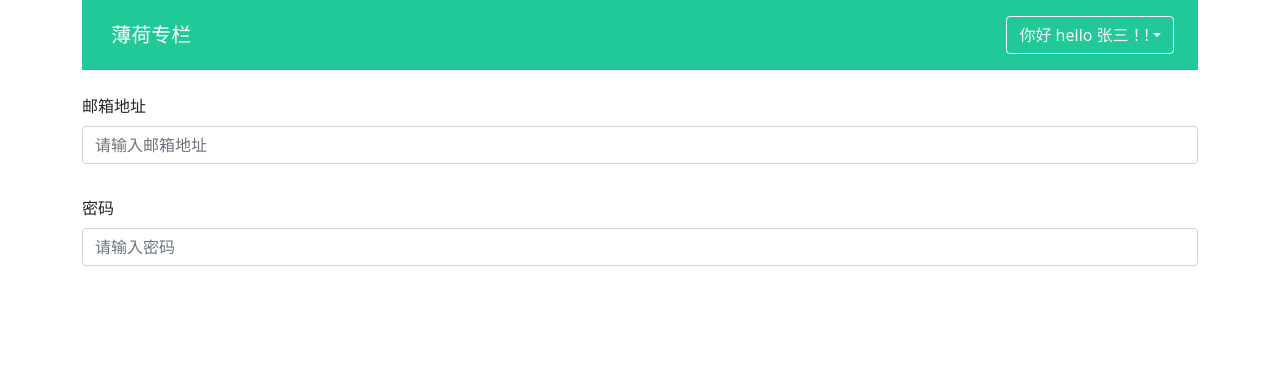
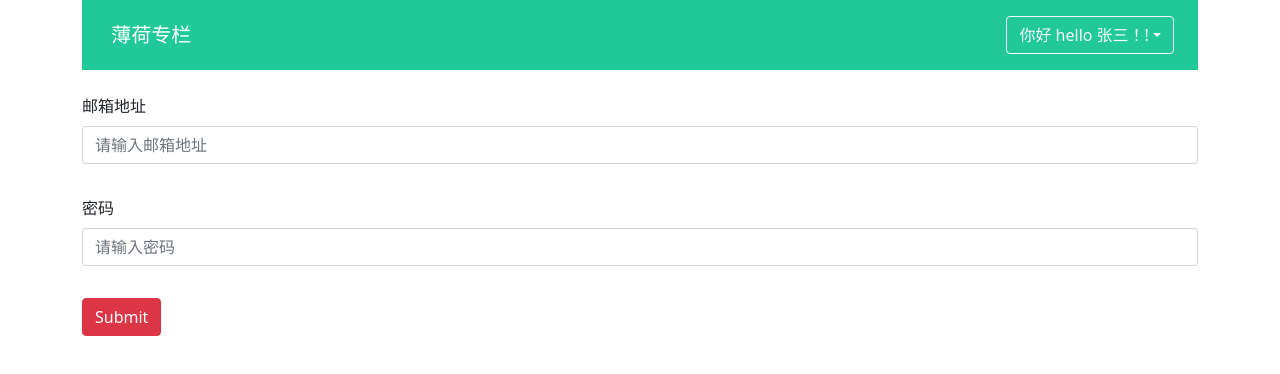
Before and after one commit to lxphhh/bohe, a Vue app: page / in a window 1280 px wide. Shown: the top 374 px of the page. Built offline with nearby package versions, Linux system fonts and the light colour scheme; a small style sheet from the web is missing.

Commit message:
2021-5-17 使用插槽来完成ValidateForm

```diff
--- a/src/App.vue
+++ b/src/App.vue
@@ -1,7 +1,7 @@
 <!--
  * @Author: your name
  * @Date: 2021-05-15 14:28:05
- * @LastEditTime: 2021-05-16 21:53:56
+ * @LastEditTime: 2021-05-17 00:08:24
  * @LastEditors: Please set LastEditors
  * @Description: 主文件入口
  * @FilePath: \Bohe\bohe\src\App.vue
@@ -10,7 +10,7 @@
   <div class="container">
     <global-header :user="currentUser"></global-header>
     <!-- <column-list :list="list"></column-list> -->
-    <form action="">
+    <validate-form @form-sumbit="onFormSubmit">
       <div class="mb-3">
         <div class="mb-3">
           <label class="form-label">邮箱地址</label>
@@ -19,7 +19,8 @@
             :rules="emailRules"
             v-model="emailVal"
             placeholder="请输入邮箱地址"
-          ></validate-input>
+          >
+          </validate-input>
         </div>
         <div class="mb-3">
           <label class="form-label">密码</label>
@@ -28,10 +29,15 @@
             :rules="passwordRules"
             v-model="passwordValue"
             placeholder="请输入密码"
-          ></validate-input>
+          >
+          </validate-input>
         </div>
       </div>
-    </form>
+      <!--v-slot:submit 可以被缩写成#submit 层级一定要对 -->
+      <template #submit>
+        <span type="submit" class="btn btn-danger">Submit</span>
+      </template>
+    </validate-form>
   </div>
 </template>
 
@@ -42,6 +48,7 @@ import { defineComponent, ref } from 'vue'
 import ColumnList, { ColumnProps } from './components/ColumnList.vue'
 import GlobalHeader, { UserProps } from './components/GlobalHeader.vue'
 import ValidateInput, { RulesProp } from './components/ValidateInput.vue'
+import ValidateForm from './components/ValidateForm.vue'
 
 // 测试数据区域
 const currentUser: UserProps = {
@@ -98,20 +105,33 @@ export default defineComponent({
   components: {
     ColumnList,
     GlobalHeader,
-    ValidateInput
+    ValidateInput,
+    ValidateForm
   },
   setup() {
     const emailVal = ref('')
-    const passwordValue = ref('')
     // 验证邮箱功能集合
     const emailRules: RulesProp = [
       { type: 'required', message: '电子邮箱地址不能为空' },
       { type: 'email', message: '请输入正确的电子邮箱格式' }
     ]
+    const passwordValue = ref('')
     // 验证密码不能为空
     const passwordRules: RulesProp = [{ type: 'required', message: '密码不能为空' }]
-
-    return { list: testData, currentUser, emailRules, passwordRules, passwordValue, emailVal }
+    // 接收到校验的结果
+    const onFormSubmit = (res: boolean) => {
+      alert('1233')
+      console.log(res)
+    }
+    return {
+      list: testData,
+      currentUser,
+      emailRules,
+      passwordRules,
+      passwordValue,
+      emailVal,
+      onFormSubmit
+    }
   }
 })
 </script>
--- /dev/null
+++ b/src/components/ValidateForm.vue
@@ -0,0 +1,41 @@
+<!--
+ * @Author: your name
+ * @Date: 2021-05-16 23:20:46
+ //TODO实现的目标有，
+ //TODO 1需要一个大表单部分把这个自定义表单包裹起来
+ //TODO 2并且对于整个表单需要有一个提交方法，并且分别可以对表单提交的每一项进行一次校验，
+ //TODO 3支持插槽可以拓展性，并且满足html语义化
+ * @Description: 自定义表单校验
+ * @FilePath: \bohe\src\components\ValidateForm.vue
+-->
+<template>
+  <form class="validate-form-container">
+    <!-- 默认区域插槽 name="default"-->
+    <slot name="default"></slot>
+    <!-- 提交区域 可以加 prevent来阻止默认行为-->
+    <div class="submit-area" @click.prevent="sumbitForm">
+      <slot name="submit">
+        <button type="submit" class="btn btn-primary">提交</button>
+      </slot>
+    </div>
+  </form>
+</template>
+
+<script lang="ts">
+import { defineComponent } from 'vue'
+
+export default defineComponent({
+  name: 'ValidateForm',
+  // 自定义事件集合，这里是一个数组来触发我们的事件
+  // 需要点击的时候触发
+  emits: ['form-sumbit'],
+  setup(props, context) {
+    const sumbitForm = () => {
+      context.emit('form-sumbit', true)
+    }
+    return { sumbitForm }
+  }
+})
+</script>
+
+<style></style>
```
